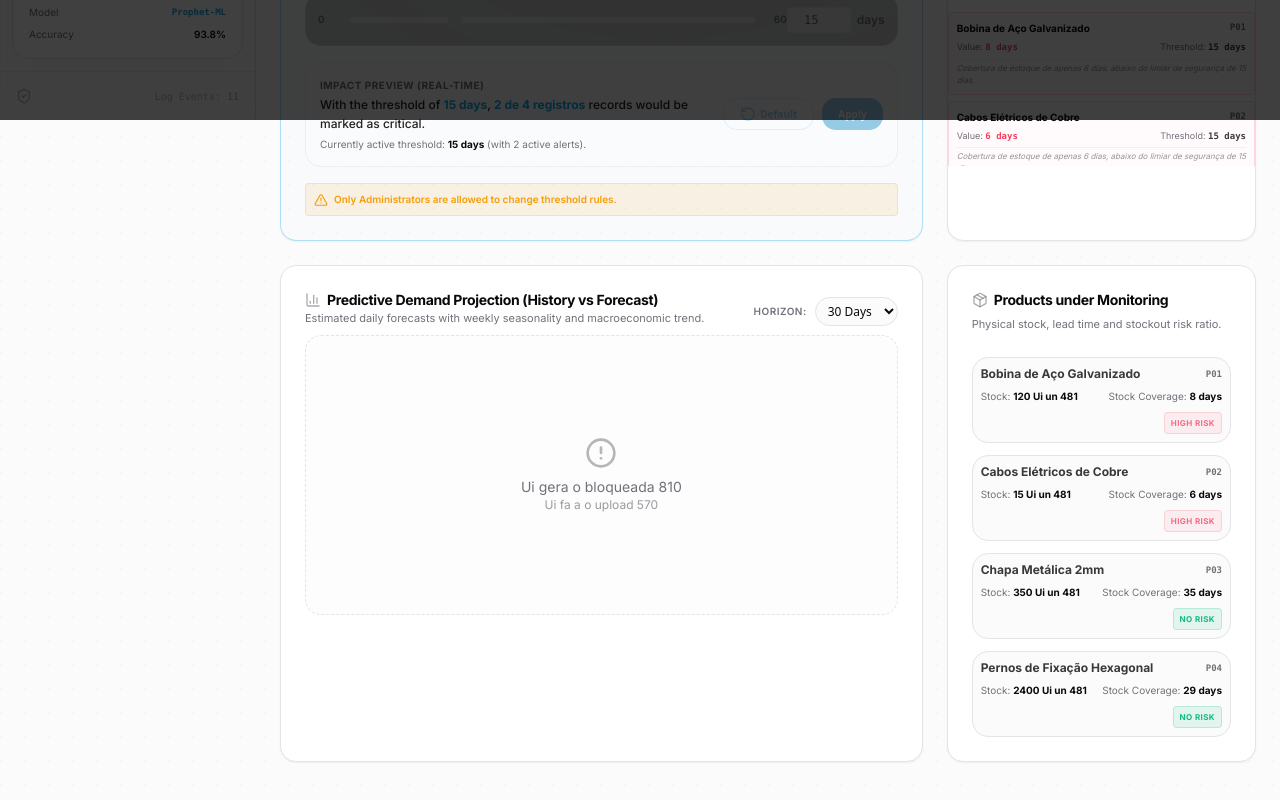
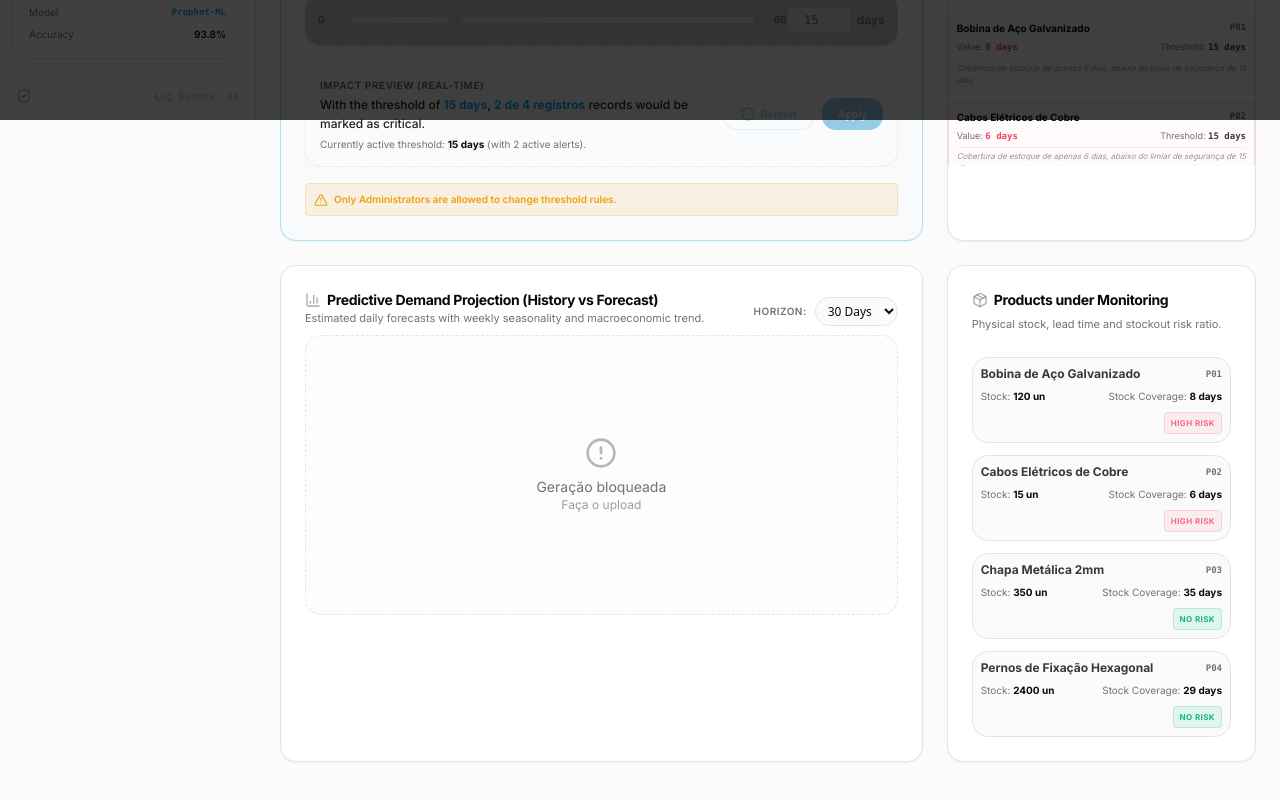
Before and after one commit to gabriellsnts/spam-project, a Next.js app: page /demand in a window 1280 px wide. Shown: the part 680-1480 px from the top of the page. Built offline with nearby package versions, Linux system fonts and the light colour scheme; sample sign-in values are in the browser's storage.

Commit message:
fix: correcao de formatacao na pagina de demanda

```diff
--- a/src/app/(domains)/demand/page.tsx
+++ b/src/app/(domains)/demand/page.tsx
@@ -351,8 +351,8 @@ export default function DemandPage() {
                 {!activeModel ? (
                    <div className="h-[280px] w-full flex flex-col items-center justify-center text-muted-foreground border border-dashed border-border rounded-lg bg-muted/20">
                      <AlertCircle className="h-8 w-8 mb-2 opacity-50" />
-                     <p className="text-sm">{t("ui_gera_o_bloqueada_810")}</p>
-                     <p className="text-xs opacity-70">{t("ui_fa_a_o_upload_570")}</p>
+                     <p className="text-sm">Geração bloqueada</p>
+                     <p className="text-xs opacity-70">Faça o upload</p>
                    </div>
                 ) : (
                   <div className="h-[280px] w-full mt-4">
@@ -425,7 +425,7 @@ export default function DemandPage() {
                     </div>
 
                     <div className="flex justify-between text-[10px] text-muted-foreground mt-0.5">
-                      <span>{t("stock_short")}: <strong className="text-foreground">{p.stock} {t("ui_un_481")}</strong></span>
+                      <span>{t("stock_short")}: <strong className="text-foreground">{p.stock} un</strong></span>
                       <span>{t("stock_coverage")}: <strong className="text-foreground">{Math.round(p.coverage)} {t("days")}</strong></span>
                     </div>
 
@@ -494,7 +494,7 @@ export default function DemandPage() {
               <div className="p-3 bg-muted/40 border border-border/80 rounded-xl text-xs space-y-2">
                 <div className="font-bold text-foreground">{t("active_algorithm_metrics")}</div>
                 <div className="text-muted-foreground text-[10px]">
-                  {t("ui_status_79")}<strong className={seasonalActive ? "text-sky-500" : "text-emerald-500"}>{seasonalActive ? "SIMULATION ACTIVE" : "NORMAL"}</strong>
+                  Status: <strong className={seasonalActive ? "text-sky-500" : "text-emerald-500"}>{seasonalActive ? "SIMULATION ACTIVE" : "NORMAL"}</strong>
                 </div>
               </div>
             </CardContent>
@@ -513,7 +513,7 @@ export default function DemandPage() {
                     {t("residuals_diagnostic")}
                   </CardTitle>
                   <CardDescription className="text-[11px] text-muted-foreground">
-                    {t("ui_gr_fico_de_res_219")}</CardDescription>
+                    Gráfico de Resíduos</CardDescription>
                 </CardHeader>
                 <CardContent>
                   <ResidualsPlotView model={activeModel} />
```
Also changed, not shown: 1 other file (tests, documents, lock files or other folders).
